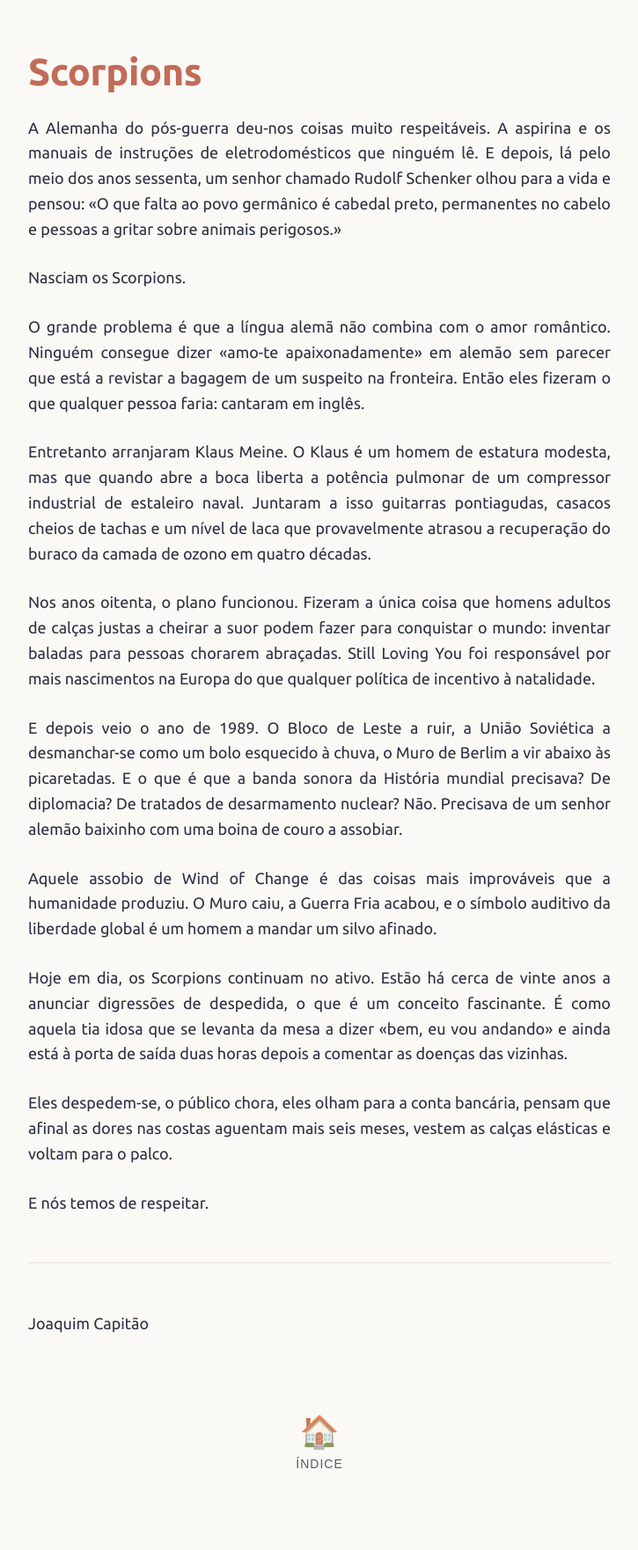
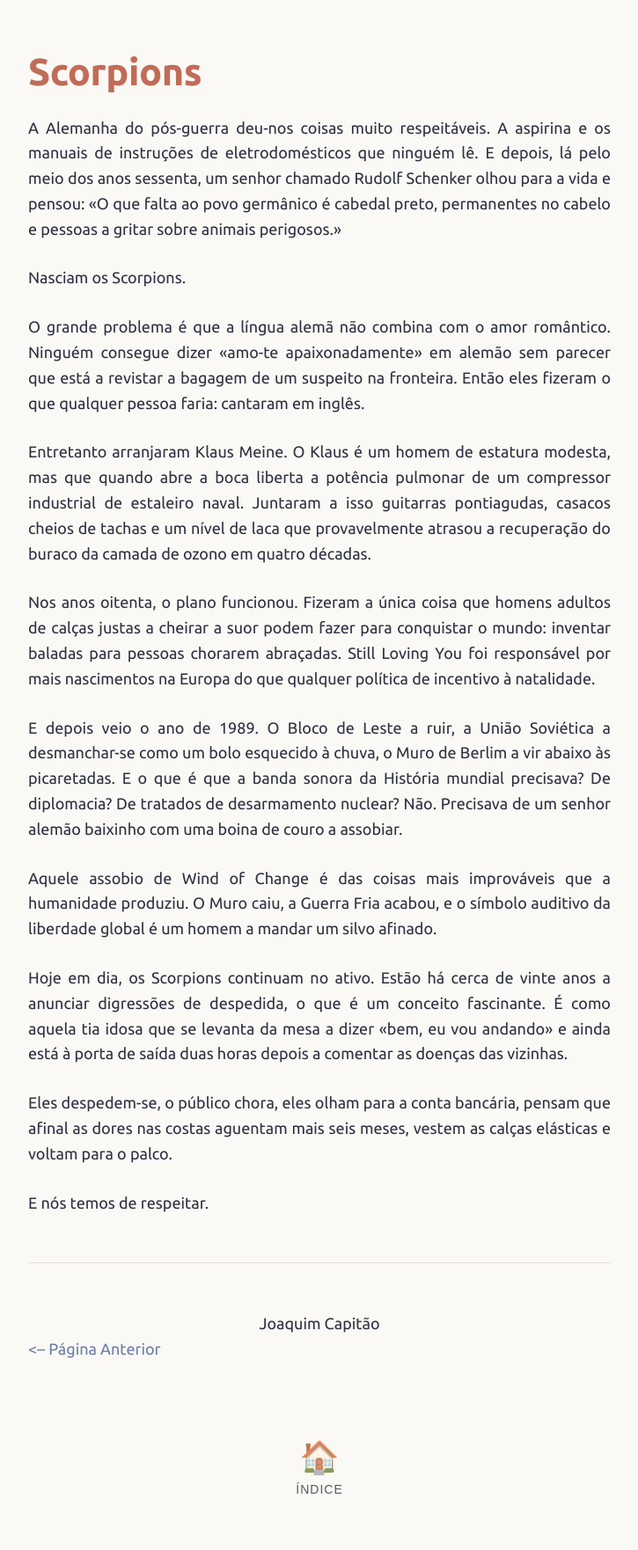
Before and after one commit to joaquim-capitao/musica, a Jekyll site: the page built from artistas/scorpions.md, in a window 1280 px wide. Shown: the whole page at 88% size, without its empty margins (277-1002 px from the left). Built offline with Jekyll 4.4.1, drawn with Linux system fonts in a browser that asks for light colours; our own code applies the rules of GitHub Pages for plain Markdown files; before the commit the page ends 1734 px from its top, so only the background shows below that.

Commit message:
Update scorpions.md

```diff
--- a/artistas/scorpions.md
+++ b/artistas/scorpions.md
@@ -22,4 +22,6 @@
 
 ---
 
-Joaquim Capitão
+<div align="Center">Joaquim Capitão</div>
+
+[<-- Página Anterior](https://joaquim-capitao.github.io/musica/artistas)
```
